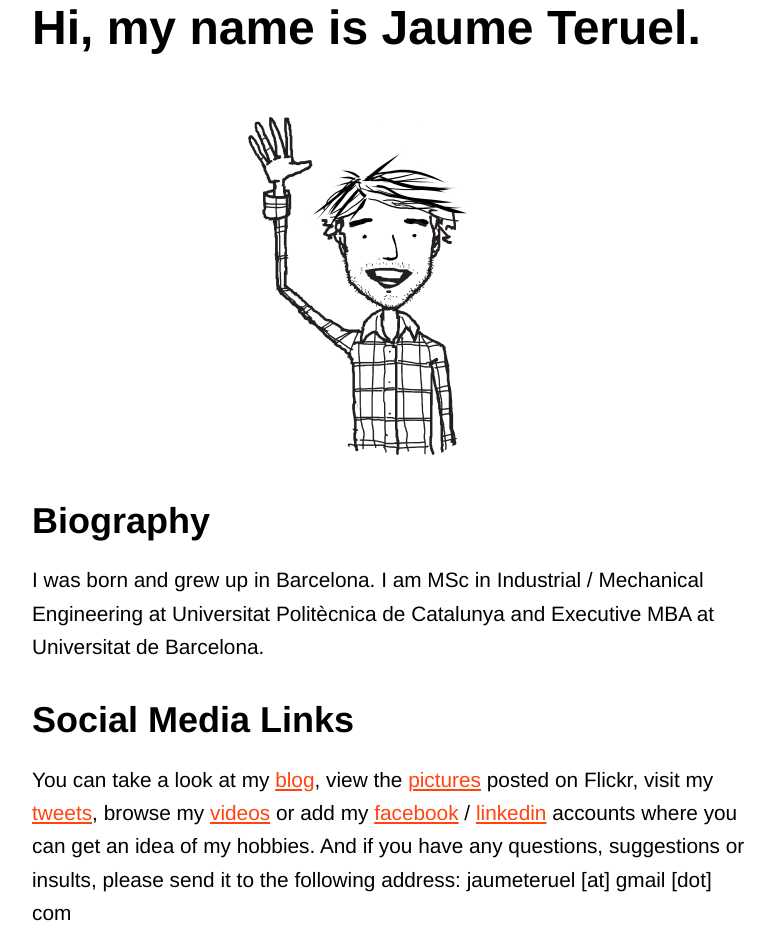
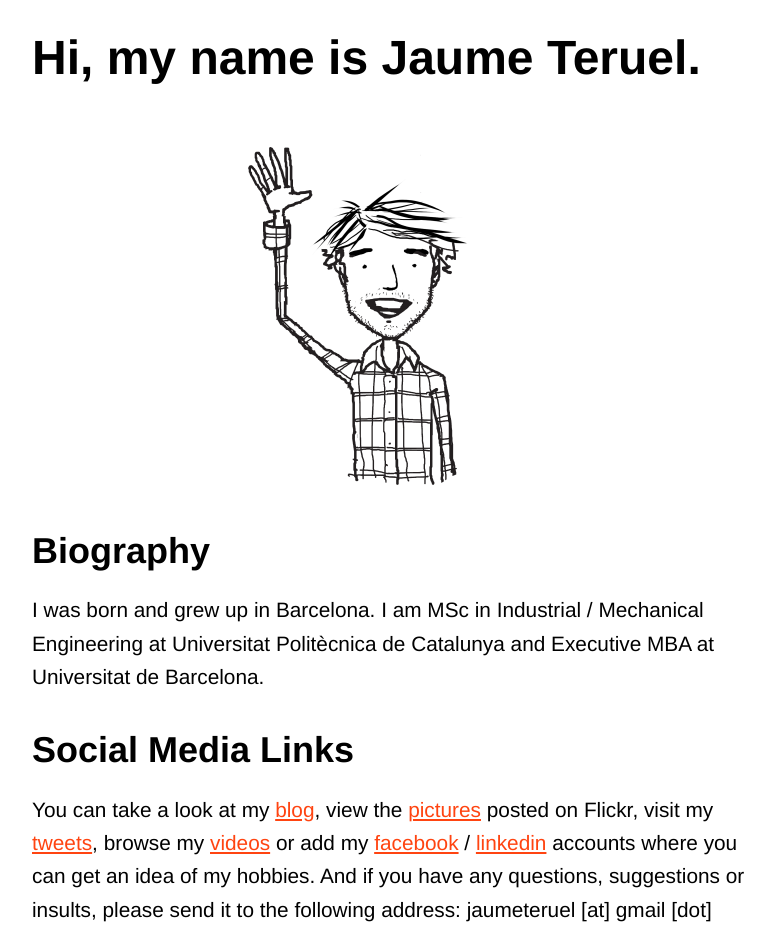
Before and after one commit to joanteruel/jaumeteruel, a Jekyll site: the page built from index.md, in a window 1280 px wide. Shown: the top 936 px of the page, without its empty margins (248-1023 px from the left). Built offline with Jekyll 4.4.1, drawn with Linux system fonts in a browser that asks for light colours; Markdown is read by kramdown in place of the engine named in the settings; a style sheet for code colours, icons or effects is not loaded.

Commit message:
Update style.css

```diff
--- a/css/style.css
+++ b/css/style.css
@@ -21,7 +21,7 @@ a:hover, a:active, a:focus  {
 
 article {
 	width: 720px;
-	padding: 0px 30px 0px 30px;
+	padding: 30px;
 	margin: 0 auto;
 	}
 
```
